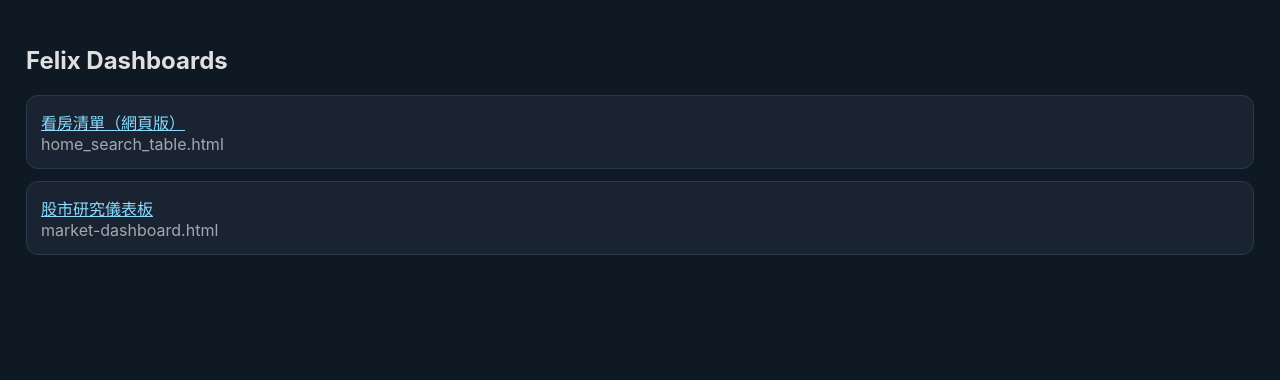
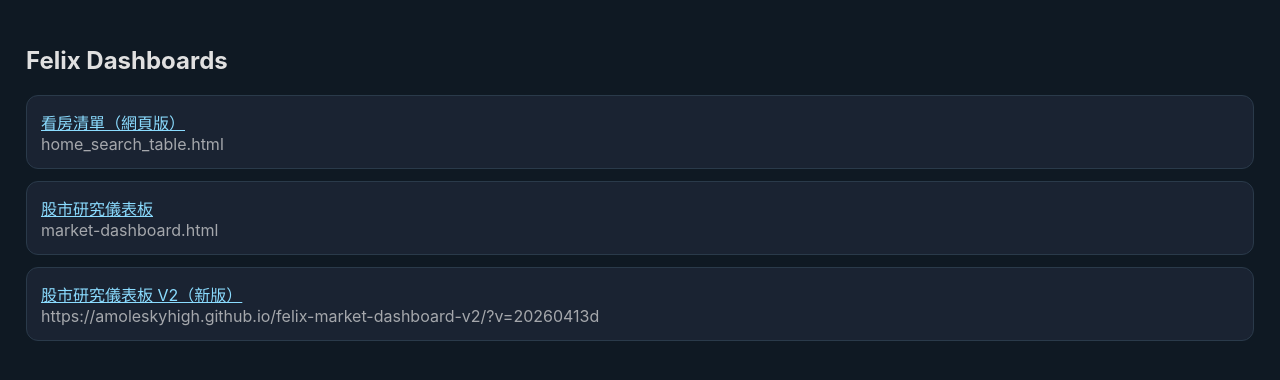
Before and after one commit to Amoleskyhigh/felix-market-dashboard, a website: page docs/index.html in a window 1280 px wide. Drawn offline with Linux system fonts and the light colour scheme.

Commit message:
feat: add dashboard v2 link to portfolio links page

```diff
--- a/docs/index.html
+++ b/docs/index.html
@@ -20,5 +20,9 @@
     <div><a href="market-dashboard.html">股市研究儀表板</a></div>
     <div style="opacity:.7">market-dashboard.html</div>
   </div>
+  <div class="card">
+    <div><a href="https://amoleskyhigh.github.io/felix-market-dashboard-v2/?v=20260413d" target="_blank" rel="noopener noreferrer">股市研究儀表板 V2（新版）</a></div>
+    <div style="opacity:.7">https://amoleskyhigh.github.io/felix-market-dashboard-v2/?v=20260413d</div>
+  </div>
 </body>
 </html>
```
